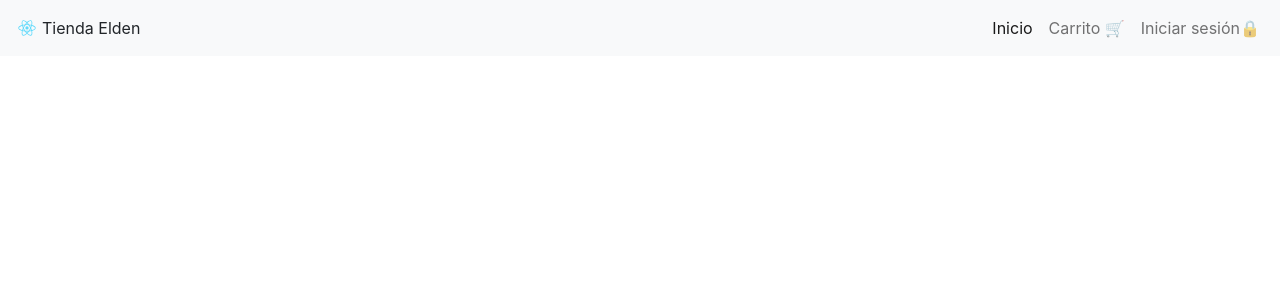
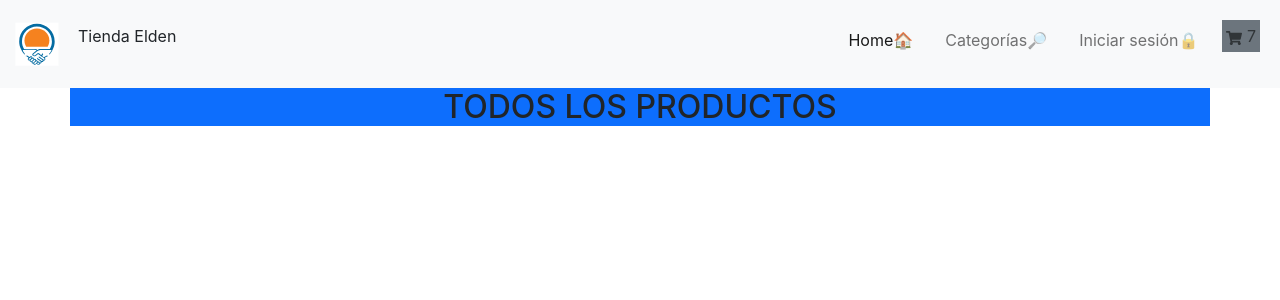
Before and after one commit to marcosgarzon/E-commerce-MarcosGarzon, a React (Create React App) app: page / in a window 1280 px wide. Shown: the top 300 px of the page. Built offline with nearby package versions, Linux system fonts and the light colour scheme.

Commit message:
componentes 1

```diff
--- a/package.json
+++ b/package.json
@@ -8,6 +8,7 @@
     "@testing-library/user-event": "^13.5.0",
     "react": "^18.0.0",
     "react-dom": "^18.0.0",
+    "react-icons": "^4.3.1",
     "react-scripts": "5.0.0",
     "web-vitals": "^2.1.4"
   },
--- a/src/App.js
+++ b/src/App.js
@@ -1,11 +1,13 @@
 import logo from './logo.svg';
 import './App.css';
 import NavBar from './components/NavBar/NavBar.jsx'
+import ItemListContainer from './components/ItemListContainer/ItemListContainer';
 
 function App() {
   return (
     <div className="App">
       <NavBar />
+      <ItemListContainer greeting="TODOS LOS PRODUCTOS"/>
     </div>
   );
 }
--- /dev/null
+++ b/src/components/CartWidget/CartWidget.jsx
@@ -0,0 +1,10 @@
+import React from 'react'
+import { FaShoppingCart } from 'react-icons/fa';
+
+const CartWidget = () => {
+  return (
+    <p className="bg-secondary ml-1 p-1"><FaShoppingCart /> 7</p>
+  )
+}
+
+export default CartWidget
--- /dev/null
+++ b/src/components/ItemListContainer/ItemListContainer.jsx
@@ -0,0 +1,10 @@
+import React from 'react'
+
+
+const ItemListContainer = ({greeting}) => {
+  return (
+    <div className='container bg-primary p-10'><h2>{greeting}</h2></div>
+  )
+}
+
+export default ItemListContainer
--- a/src/components/NavBar/NavBar.jsx
+++ b/src/components/NavBar/NavBar.jsx
@@ -1,24 +1,28 @@
 import React from 'react';
 import logo from '../../logo.svg'
+import CartWidget from '../CartWidget/CartWidget'
 
 export default function NavBar() {
     return (
 <nav className="navbar navbar-expand-lg navbar-light bg-light">
   <div className="container-fluid">
-    <img src={logo} alt="" width="30" height="24"/> Tienda Elden
+    <img src={logo} alt="" width="50" height="44" /> <p className='p-3'>Tienda Elden</p>
     <button className="navbar-toggler" type="button" data-bs-toggle="collapse" data-bs-target="#navbarNav" aria-controls="navbarNav" aria-expanded="false" aria-label="Toggle navigation">
       <span className="navbar-toggler-icon"></span>
     </button>
     <div className="collapse navbar-collapse flex-row-reverse" id="navbarNav">
       <ul className="navbar-nav ">
         <li className="nav-item">
-          <a className="nav-link active" aria-current="page" href="#">Inicio</a>
+          <a className="nav-link active p-3" aria-current="page">Home🏠</a>
         </li>
         <li className="nav-item">
-          <a className="nav-link" href="#">Carrito 🛒</a>
+          <a className="nav-link p-3">Categorías🔎</a>
         </li>
         <li className="nav-item">
-          <a className="nav-link" href="#">Iniciar sesión🔒</a>
+          <a className="nav-link p-3">Iniciar sesión🔒</a>
+        </li>
+        <li className="nav-item">
+          <a className="nav-link"><CartWidget /></a>
         </li>
       </ul>
     </div>
```
Also changed, not shown: src/logo.svg, 1 other file (tests, documents, lock files or other folders).
